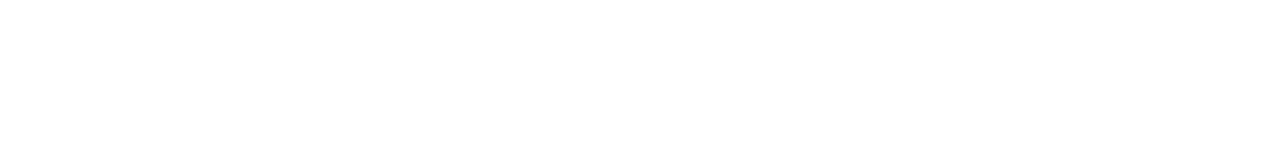
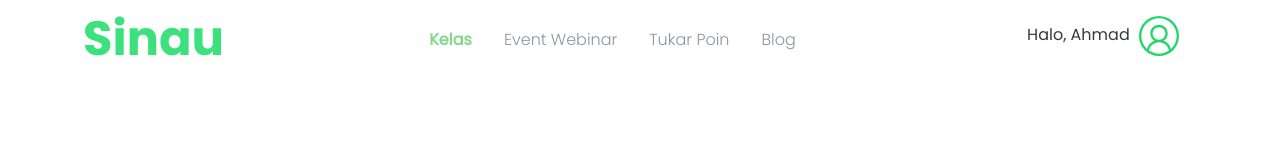
Before and after one commit to Fliw/sinauWeb, a plain HTML site: page index.html in a window 1280 px wide. Drawn offline with Linux system fonts and the light colour scheme.

Commit message:
Menambahkan Navbar pada Index.html

```diff
--- a/index.html
+++ b/index.html
@@ -1,5 +1,6 @@
 <!DOCTYPE html>
 <html lang="en">
+
 <head>
     <meta charset="UTF-8">
     <meta http-equiv="X-UA-Compatible" content="IE=edge">
@@ -15,11 +16,52 @@
     <!-- Style CSS -->
     <link rel="stylesheet" href="style.css">
 </head>
+
 <body>
+
+    <!-- Navbar -->
+    <nav class="navbar navbar-expand-lg navbar-light navbar-potensiap fixed-top navbar-fixed-top " data-aos="fade-down">
+        <div class="container">
+
+            <!-- Logo -->
+            <a href="index.html" class="navbar-brand">
+                <img src="img/logo.svg" alt="logo">
+            </a>
+            <!-- End Logo -->
+
+            <button class="navbar-toggler" type="button" data-toggle="collapse" data-target="#navbarResponsive">
+                <span class="navbar-toggler-icon"></span>
+            </button>
+
+            <div class="collapse navbar-collapse" id="navbarResponsive">
+                <ul class="navbar-nav mx-auto mt-2">
+                    <li class="nav-item active">
+                        <a href="#" class="nav-link garisBawah"> Kelas </a>
+                    </li>
+                    <li class="nav-item">
+                        <a href="#" class="nav-link  garisBawah"> Event Webinar </a>
+                    </li>
+                    <li class="nav-item ">
+                        <a href="#" class="nav-link  garisBawah"> Tukar Poin </a>
+                    </li>
+                    <li class="nav-item mr-4">
+                        <a href="#" class="nav-link  garisBawah"> Blog </a>
+                    </li>
+                </ul>
+
+                <!-- Profile -->
+                <a href="" class="nav-link text-dark">  <span style="margin-right: 5px !important;"> Halo, Ahmad </span>
+                   <img src="img/profile.svg" alt="profile">
+                </a>
+            </div>
+        </div>
+    </nav>
+    <!-- End Navbar -->
 
 
 
     <script src="libraries/jquery/jquery-3.4.1.min.js"></script>
     <script src="libraries/bootstrap/js/bootstrap.min.js"></script>
 </body>
+
 </html>
--- a/style.css
+++ b/style.css
@@ -0,0 +1,37 @@
+@import url('https://fonts.googleapis.com/css2?family=Poppins:ital,wght@0,300;0,400;1,400&display=swap');
+
+body {
+    font-family: 'Poppins', sans-serif;
+}
+
+/* Navbar */
+.nav-item {
+    margin-right: 16px;
+}
+
+.nav-item.active a{
+    color: #83D987 !important;
+    font-weight: 600 !important;
+}
+
+.nav-item a {
+    color: #9094A2 !important;
+    font-weight: 200;
+}
+
+/* End Navbar */
+
+
+/* Responsive Area */
+
+/* Mobile UI */
+
+@media screen and (max-width: 513px) {
+    /* .navbar-nav {
+        text-align: right;
+    } */
+/*
+    .nav-link span {
+        text-align: right;
+    } */
+}
```
Also changed, not shown: img/logo.svg (added), img/profile.svg (added).
